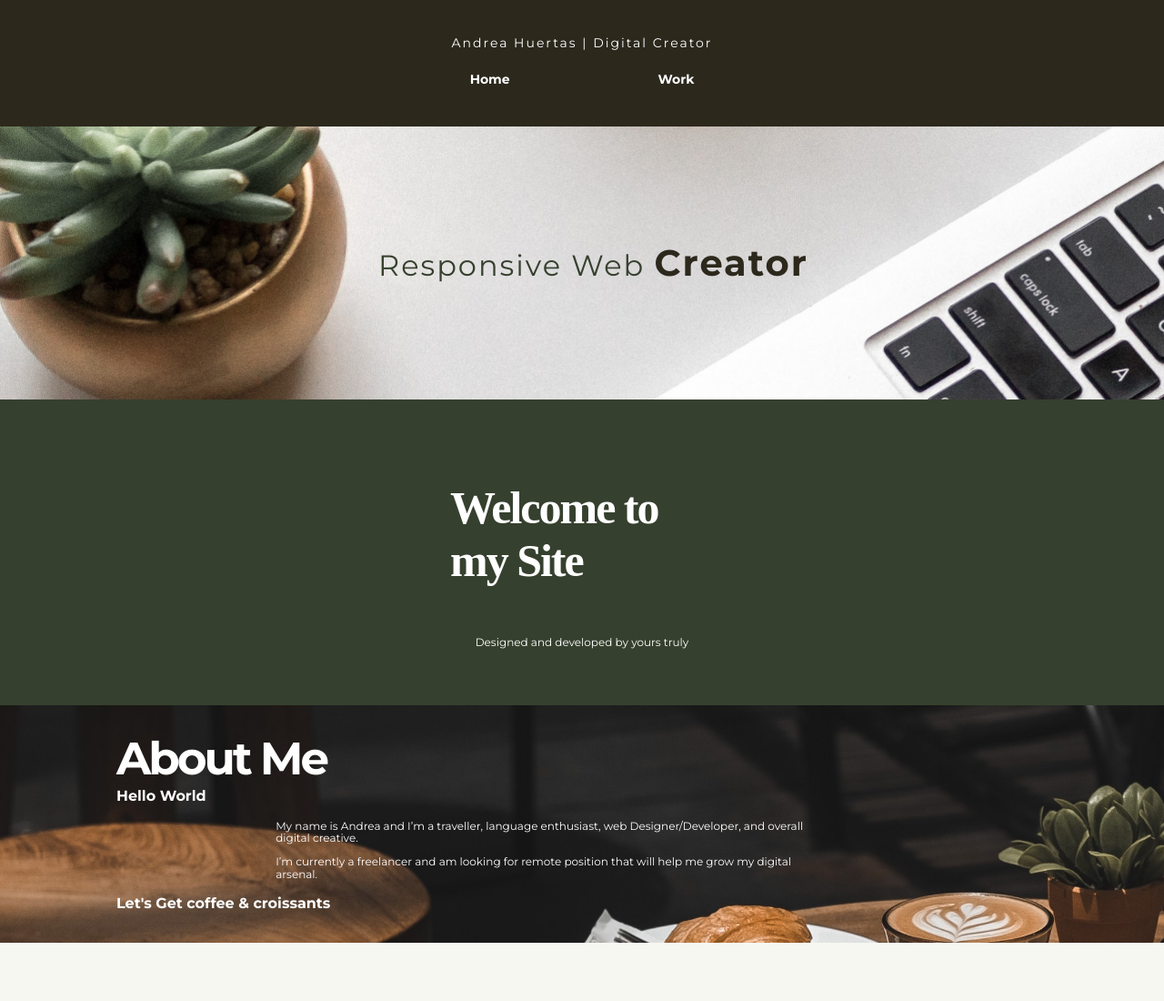
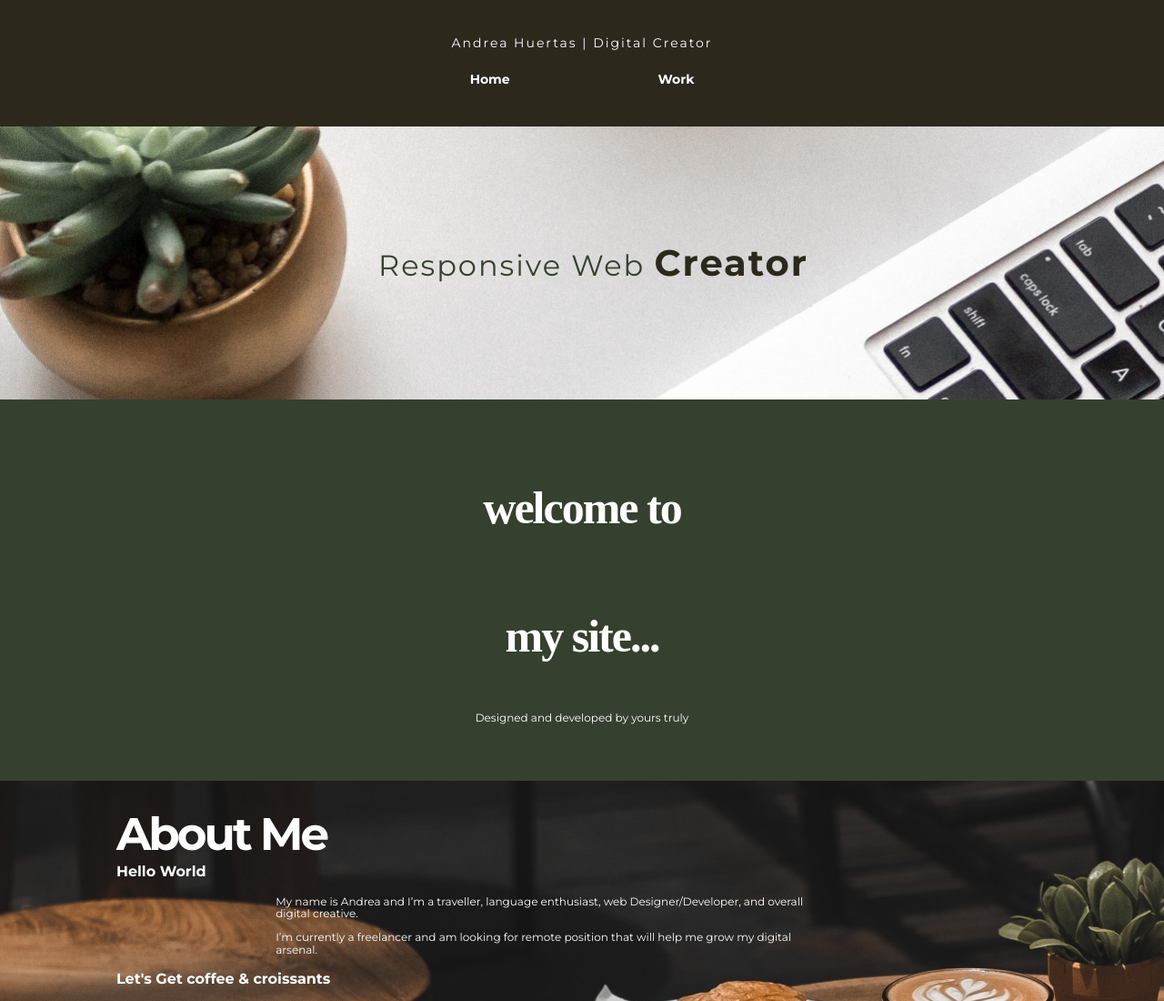
Before and after one commit to andreahm96/portfolio-site, a website built with Parcel: page index.html in a window 1280 px wide. Shown: the top 1100 px of the page at 91% size. Built offline with nearby package versions, Linux system fonts and the light colour scheme; files whose address does not match are found by name.

Commit message:
added Cormarant Garamond font to html and adjusted h2

```diff
--- a/index.html
+++ b/index.html
@@ -24,7 +24,8 @@
   <!-- fonts -->
   <link rel="preconnect" href="https://fonts.gstatic.com">
   <link href="https://fonts.googleapis.com/css2?family=Montserrat:wght@400;600;700;800&display=swap" rel="stylesheet">
-
+  <link rel="preconnect" href="https://fonts.gstatic.com">
+  <link href="https://fonts.googleapis.com/css2?family=Cormorant+Garamond:ital,wght@0,300;0,400;0,500;1,300;1,400;1,500&display=swap" rel="stylesheet">
 </head>
 
 
@@ -53,7 +54,7 @@
 <!--************************** WELCOME ****************************-->
     <section class="welcome">
       <div class="content-wrapper">
-        <h2>Welcome to my Site</h2>
+        <h2>welcome to </h2> <h2>my site...</h2>
         <p>Designed and developed by yours truly</p>
       </div>
     </section>
```
